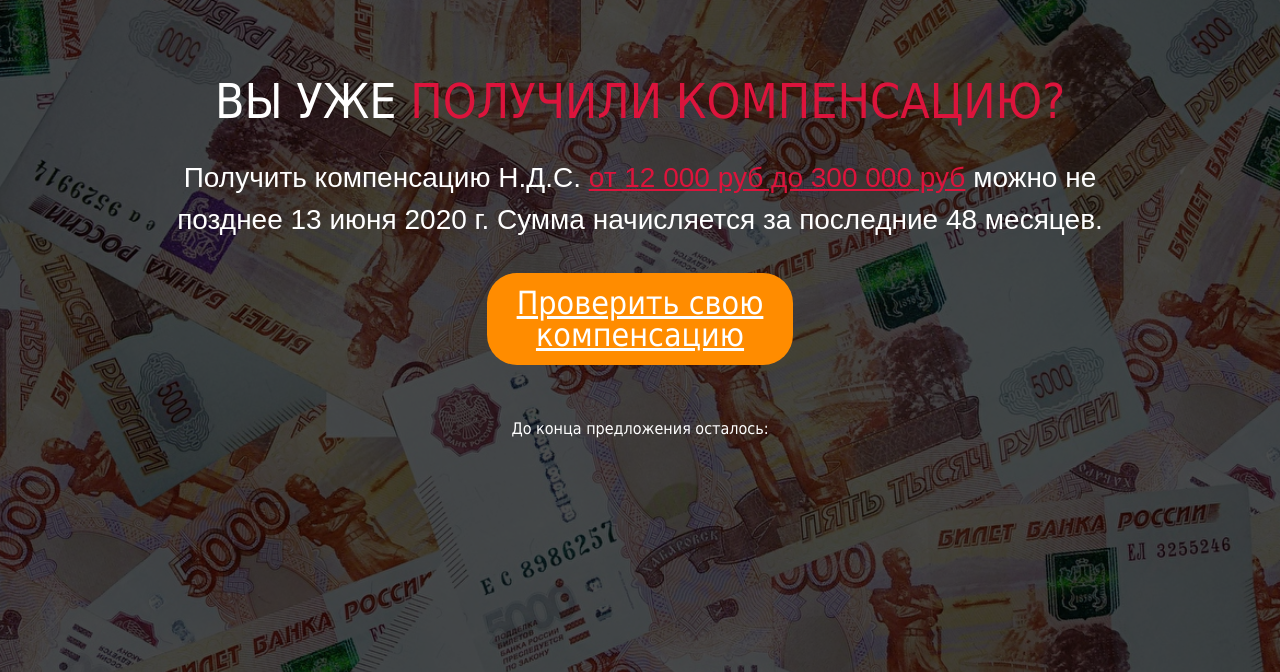
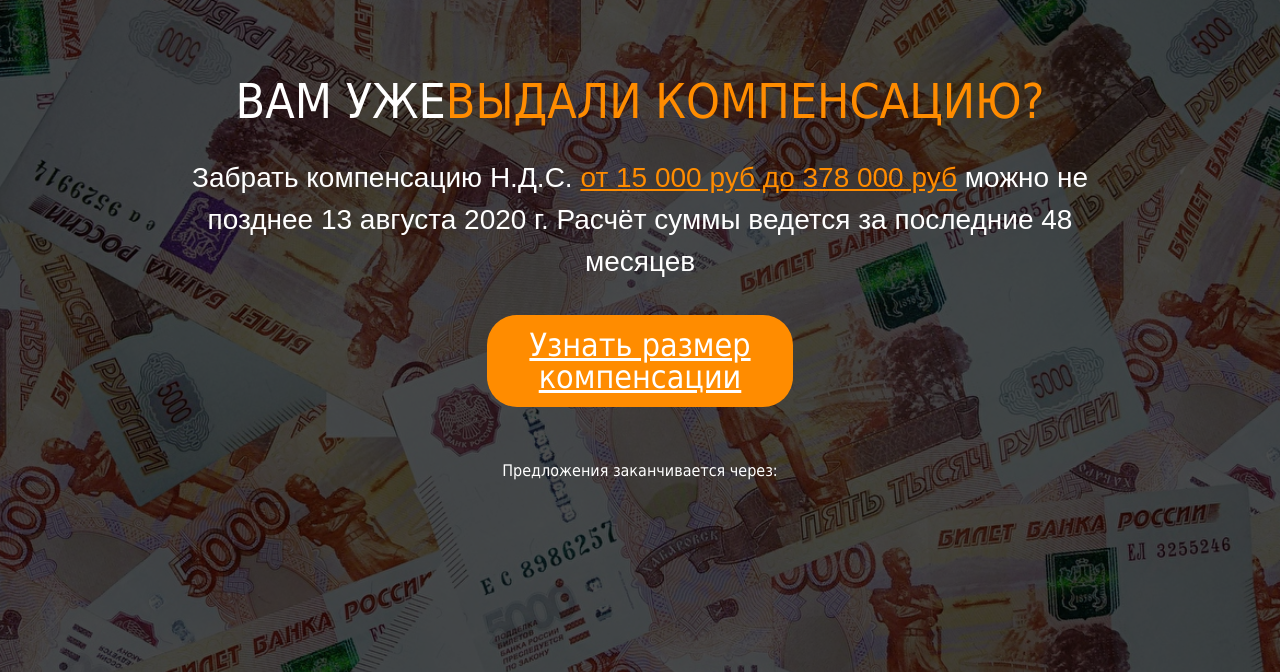
Before and after one commit to ValikValentin/nds2020, a plain HTML site: page index.html in a window 1280 px wide. Shown: the part 128-800 px from the top of the page. Drawn offline with Linux system fonts and the light colour scheme.

Commit message:
Обнова

```diff
--- a/index.html
+++ b/index.html
@@ -27,13 +27,13 @@
                 <!-- <img src="images/logo-newspaper2.jpg" height="100" alt=""> -->
                 <img class="no-mob" src="images/logo.png" height="100" alt="">
             </div>
-            <h1>Вы уже <b style="color: crimson;">получили компенсацию?</b></h1>
-            <h2>Получить компенсацию Н.Д.С. <b style="color: crimson;">от 12 000 руб до 300 000 руб</b> можно не позднее
-                <script>var today = new Date();var dd = String(today.getDate()).padStart(2, '0');document.write(dd);</script> июня 2020 г. Сумма начисляется за последние 48 месяцев.</h2>
-            <a href="https://c2020-yc.best/?uid=544&offer_id=79&fbp=">Проверить свою компенсацию</a>
-            <p>До конца предложения осталось:</p>
+            <h1>Вам уже<b style="color: darkorange;">выдали компенсацию?</b></h1>
+            <h2>Забрать компенсацию Н.Д.С. <b style="color: darkorange;">от 15 000 руб до 378 000 руб</b> можно не позднее
+                <script>var today = new Date();var dd = String(today.getDate()).padStart(2, '0');document.write(dd);</script> августа 2020 г. Расчёт суммы ведется за последние 48 месяцев</h2>
+            <a href="#">Узнать размер компенсации</a>
+            <p>Предложения заканчивается через:</p>
             <div class="timer">
-                <script src="//megatimer.ru/get/1cc6700f5f347cd125fe8fa41df868d5.js"></script>
+                <script type="text/javascript" src="https://megatimer.ru/get/1cc6700f5f347cd125fe8fa41df868d5.js"></script>
             </div>
         </div>
     </div>
```
